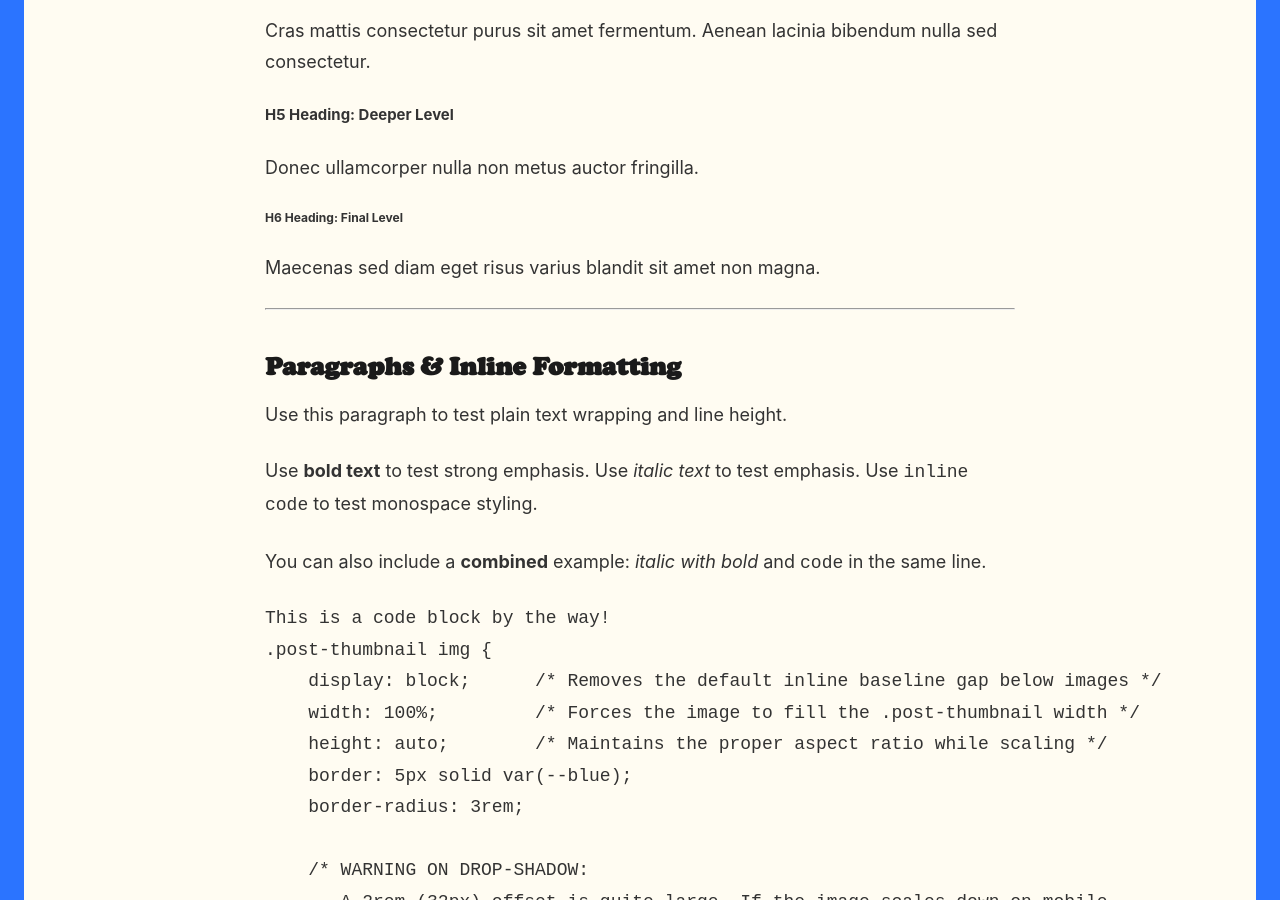
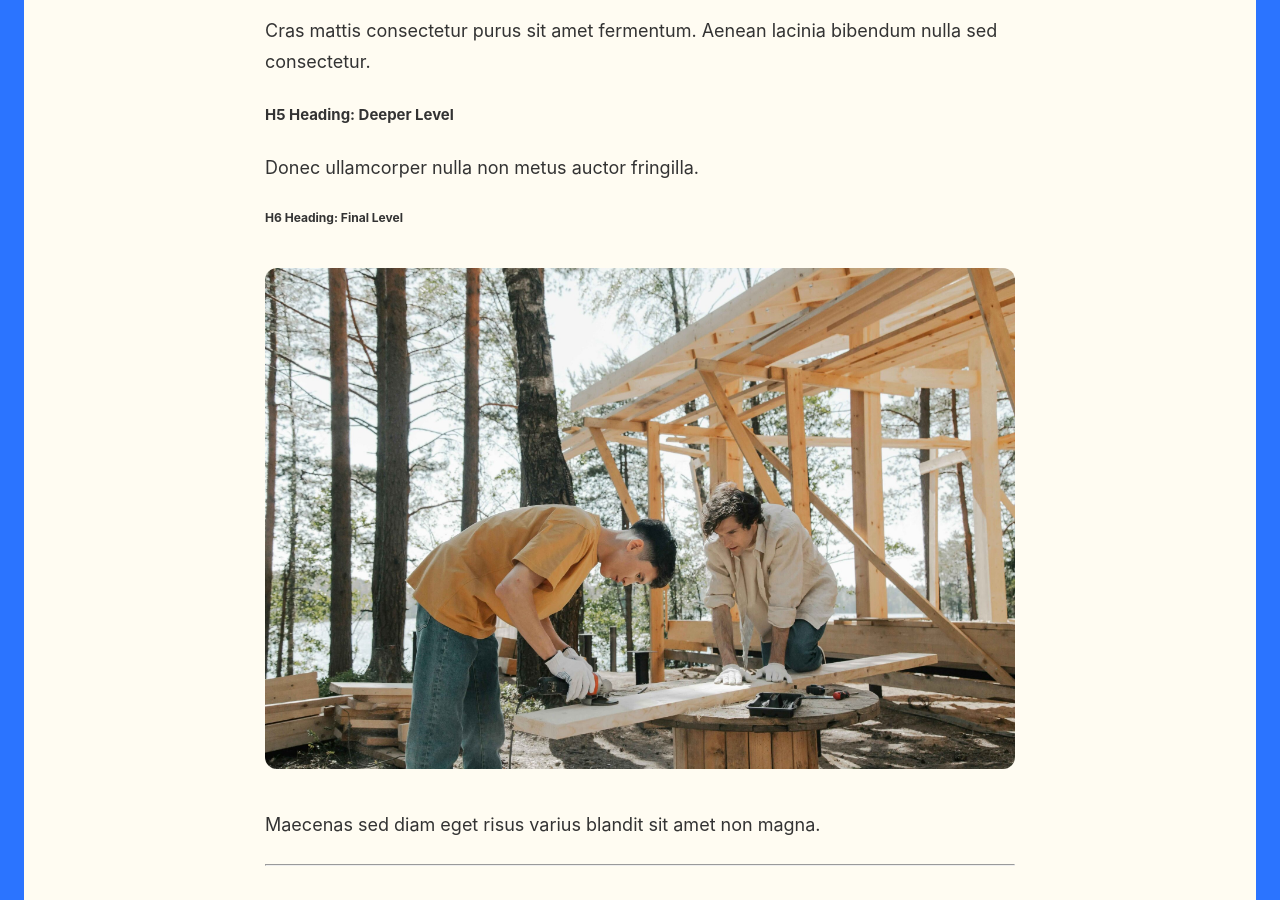
Before and after one commit to TheRealEdd/BreunisUrbanSolutions, a Jekyll site: the page built from _posts/2026-07-12-testing-to-showcase-the-new-blog-format.md, in a window 1280 px wide and 900 px high, scrolled down 2145 px. Built offline with Jekyll 4.4.1, drawn with Linux system fonts in a browser that asks for light colours; our own code applies the rules of GitHub Pages for plain Markdown files.

Commit message:
Update _posts/2026-07-12-testing-to-showcase-the-new-blog-format.md (via Pages CMS)

```diff
--- a/_posts/2026-07-12-testing-to-showcase-the-new-blog-format.md
+++ b/_posts/2026-07-12-testing-to-showcase-the-new-blog-format.md
@@ -27,6 +27,8 @@ Cras mattis consectetur purus sit amet fermentum. Aenean lacinia bibendum nulla
 Donec ullamcorper nulla non metus auctor fringilla.
 
 ###### H6 Heading: Final Level
+
+![](/media/blog/pexels-ron-lach-8820187-copy-scaled.jpeg)
 
 Maecenas sed diam eget risus varius blandit sit amet non magna.
 
```
